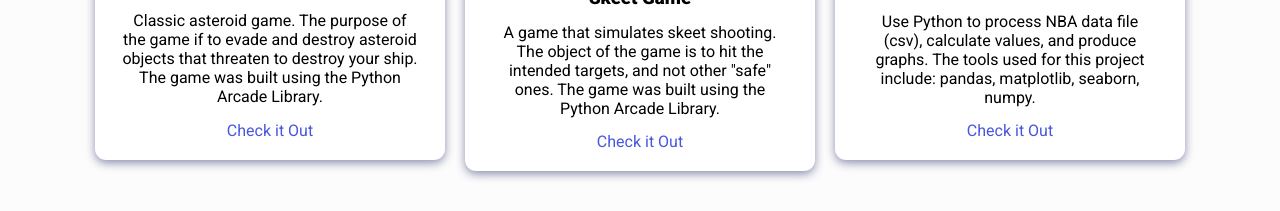
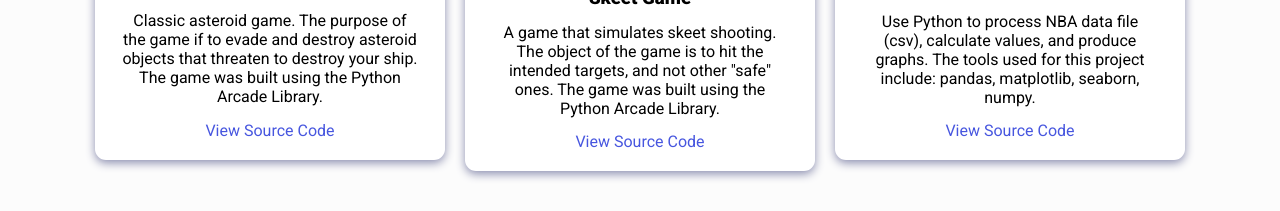
Before and after one commit to sanele23/sanele23.github.io, a plain HTML site: page index.html in a window 1280 px wide. Shown: the part 1997-2208 px from the top of the page. Drawn offline with nearby package versions, Linux system fonts and the light colour scheme.

Commit message:
grammar update

```diff
--- a/index.html
+++ b/index.html
@@ -167,7 +167,7 @@
             Classic asteroid game. The purpose of the game if to evade and destroy asteroid objects that
             threaten to destroy your ship. The game was built using the Python Arcade Library.
           </p>
-          <a href="https://github.com/sanele23/python-projects/tree/main/asteroid-game" target="_blank" class="project-link">Check it Out</a>
+          <a href="https://github.com/sanele23/python-projects/tree/main/asteroid-game" target="_blank" class="project-link">View Source Code</a>
         </div>
         <div class="project-container project-card">
           <img
@@ -183,7 +183,7 @@
             The game was built using the Python Arcade Library.
 
           </p>
-          <a href="https://github.com/sanele23/python-projects/tree/main/skeet-game" target="_blank" class="project-link">Check it Out</a>
+          <a href="https://github.com/sanele23/python-projects/tree/main/skeet-game" target="_blank" class="project-link">View Source Code</a>
         </div>
         <div class="project-container project-card">
           <img
@@ -197,7 +197,7 @@
             Use Python to process NBA data file (csv), calculate values, and produce graphs.
             The tools used for this project include: pandas, matplotlib, seaborn, numpy.
           </p>
-          <a href="https://github.com/sanele23/python-projects/tree/main/data-analysis-nba" target="_blank" class="project-link">Check it Out</a>
+          <a href="https://github.com/sanele23/python-projects/tree/main/data-analysis-nba" target="_blank" class="project-link">View Source Code</a>
         </div>
       </div>
     </section>
```
